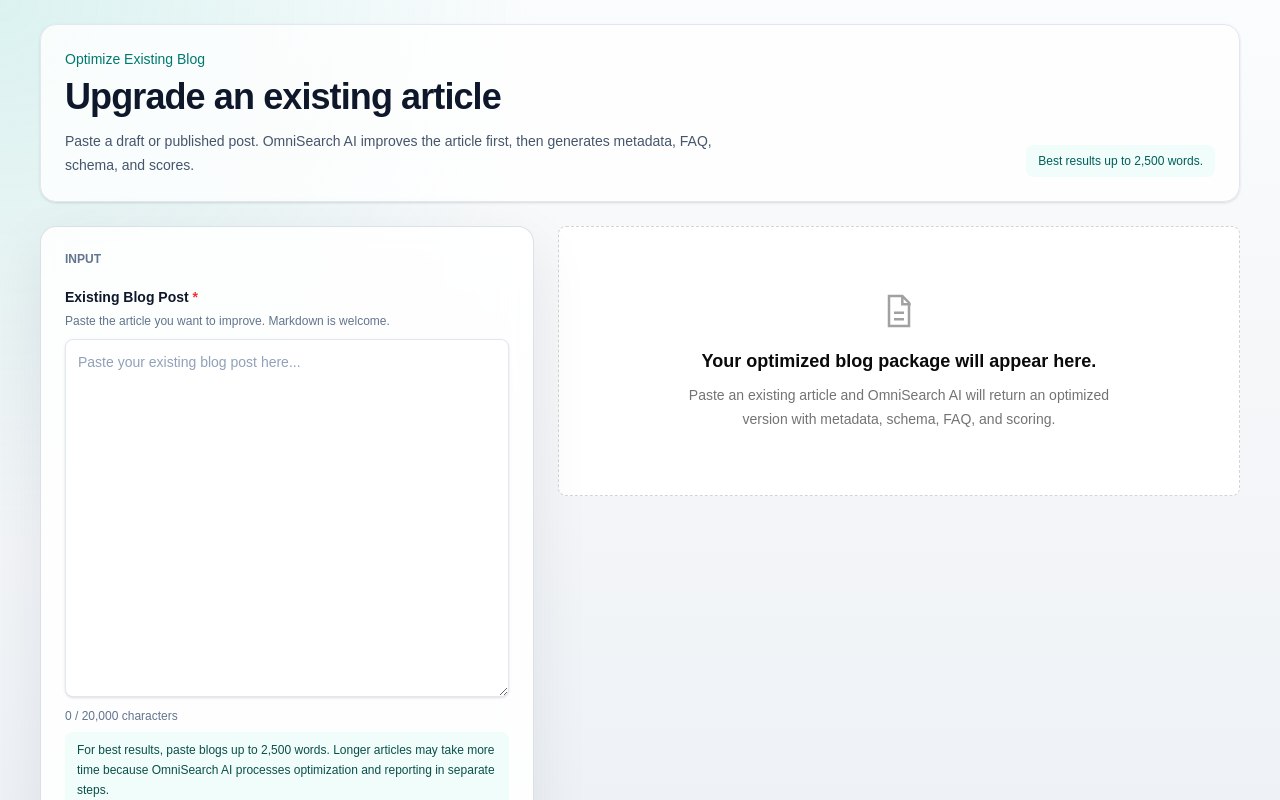
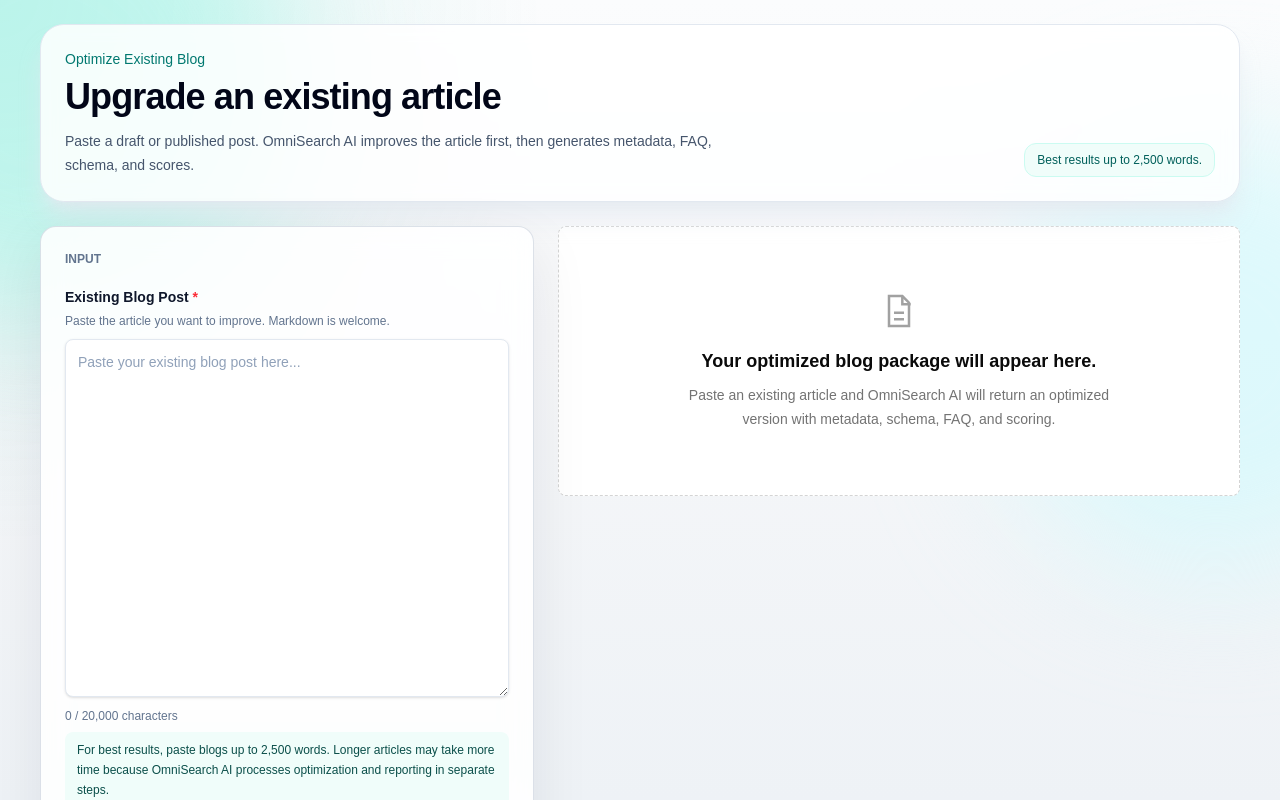
Before and after one commit to hassanrrraza/omnisearch-ai, a Next.js app: page /optimize-blog in a window 1280 px wide. Shown: the top 800 px of the page. Built offline with nearby package versions, Linux system fonts and the light colour scheme.

Commit message:
Enhance OptimizeBlogPage layout in page.tsx by adding background elements for improved visual depth. Update header styles with refined border radius and shadow effects for better presentation. Adjust section structure for enhanced content organization and user experience.

```diff
--- a/app/optimize-blog/page.tsx
+++ b/app/optimize-blog/page.tsx
@@ -16,9 +16,13 @@
   }
 
   return (
-    <main className="app-shell px-5 py-6 text-slate-950 sm:px-8 lg:px-10">
+    <main className="app-shell min-h-screen overflow-hidden px-5 py-6 text-slate-950 sm:px-8 lg:px-10">
+      <div className="pointer-events-none fixed inset-0 -z-10">
+        <div className="absolute left-[-12rem] top-[-10rem] h-[30rem] w-[30rem] rounded-full bg-teal-200/45 blur-3xl" />
+        <div className="absolute right-[-10rem] top-32 h-[28rem] w-[28rem] rounded-full bg-cyan-100/60 blur-3xl" />
+      </div>
       <div className="mx-auto max-w-7xl">
-        <header className="mb-6 flex flex-col gap-3 rounded-2xl border border-slate-200 bg-white/80 p-5 shadow-sm sm:p-6 lg:flex-row lg:items-end lg:justify-between">
+        <header className="mb-6 flex flex-col gap-3 rounded-3xl border border-slate-200 bg-white/85 p-5 text-slate-950 shadow-xl shadow-slate-200/70 backdrop-blur sm:p-6 lg:flex-row lg:items-end lg:justify-between">
           <div>
             <p className="text-sm font-medium text-teal-700">
               Optimize Existing Blog
@@ -31,7 +35,7 @@
               article first, then generates metadata, FAQ, schema, and scores.
             </p>
           </div>
-          <p className="rounded-lg bg-teal-50 px-3 py-2 text-xs font-medium text-teal-800">
+          <p className="rounded-xl border border-teal-100 bg-teal-50 px-3 py-2 text-xs font-medium text-teal-800">
             Best results up to 2,500 words.
           </p>
         </header>
@@ -42,7 +46,7 @@
               Input
             </p>
             <ExistingBlogForm onLoading={setLoading} onResult={handleResult} />
-        </section>
+          </section>
 
           <section className="min-w-0">
             <OptimizeOutputPreview
```
